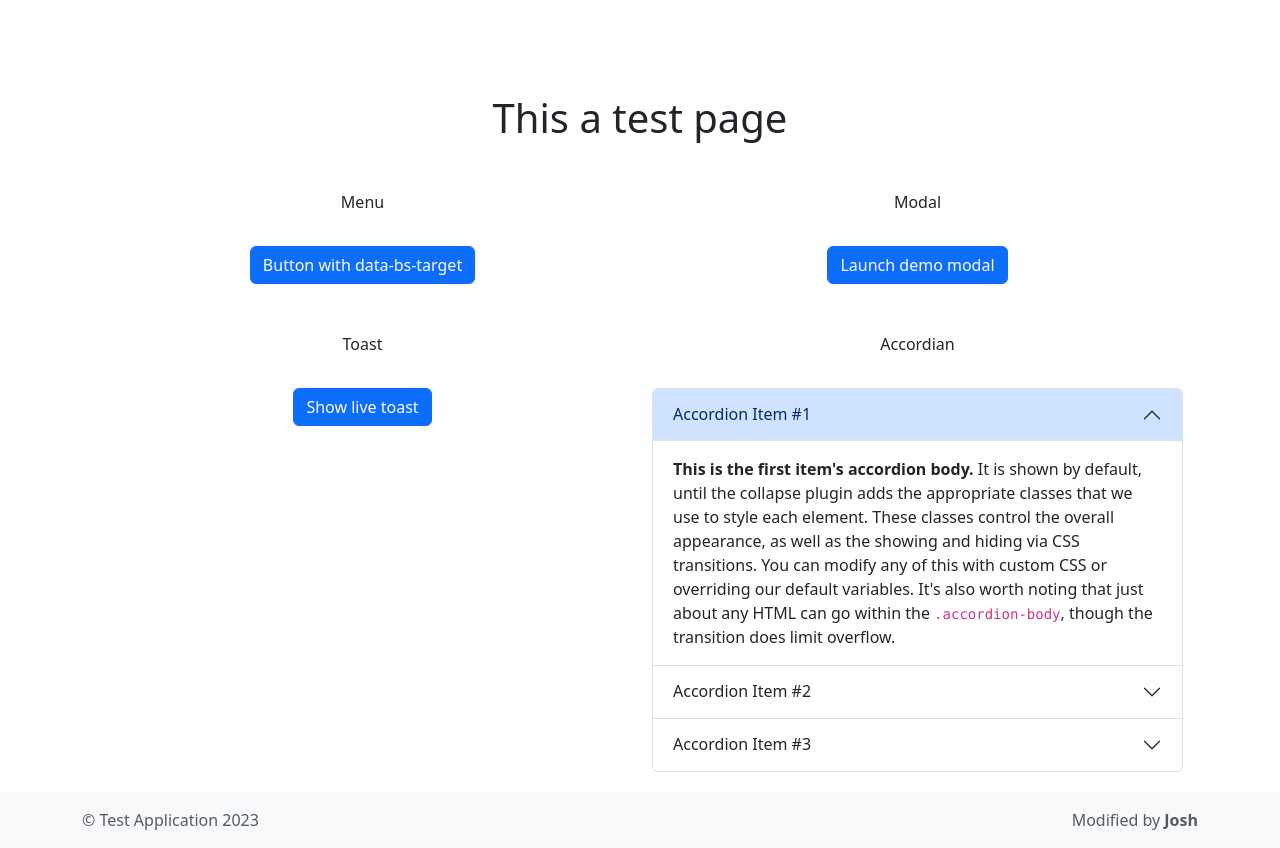
After one commit to JoshKarta/yii-project, a Yii app: template views/site/test.php in a window 1280 px wide. The commit adds this page. Run offline with PHP 8.4 and a stand-in for Yii, Linux system fonts and the light colour scheme; the template is opened without the code that fills it, so the values that code supplies are empty; some libraries are stand-ins or nearby versions.

Commit message:
testing bootstrap components

```diff
--- a/config/db.php
+++ b/config/db.php
@@ -4,7 +4,7 @@ return [
     'class' => 'yii\db\Connection',
     'dsn' => 'mysql:host=localhost;dbname=test',
     'username' => 'root',
-    'password' => '',
+    'password' => '!Shawn#2002',
     'charset' => 'utf8',
 
     // Schema cache options (for production environment)
--- a/views/layouts/main.php
+++ b/views/layouts/main.php
@@ -18,15 +18,17 @@ $this->registerMetaTag(['name' => 'viewport', 'content' => 'width=device-width,
 $this->registerMetaTag(['name' => 'description', 'content' => $this->params['meta_description'] ?? '']);
 $this->registerMetaTag(['name' => 'keywords', 'content' => $this->params['meta_keywords'] ?? '']);
 $this->registerLinkTag(['rel' => 'icon', 'type' => 'image/x-icon', 'href' => Yii::getAlias('@web/favicon.ico')]);
-$this->registerJsFile('@web/js/main.js', ['position'=>\yii\web\View::POS_END])
+$this->registerJsFile('@web/js/main.js', ['position' => \yii\web\View::POS_END])
 ?>
 <?php $this->beginPage() ?>
 <!DOCTYPE html>
 <html lang="<?= Yii::$app->language ?>" class="h-100">
+
 <head>
     <title><?= Html::encode($this->title) ?></title>
     <?php $this->head() ?>
 </head>
+
 <body class="d-flex flex-column h-100">
     <?php $this->beginBody() ?>
 
@@ -44,13 +46,15 @@ $this->registerJsFile('@web/js/main.js', ['position'=>\yii\web\View::POS_END])
                 ['label' => 'About', 'url' => ['/site/about']],
                 ['label' => 'Countries', 'url' => ['/countries/index']],
                 ['label' => 'Contact', 'url' => ['/site/contact']],
+                ['label' => 'Test', 'url' => ['/site/test']],
                 Yii::$app->user->isGuest
                     ? ['label' => 'Login', 'url' => ['/site/login']] :
                     [
                         'label' => 'Account',
                         'items' => [
                             ['label' => 'Profiel', 'url' => ['/site/about']],
-                         ['label' => 'Logout', "url" => ['/site/logout'], 'linkOptions' => ['data-method' => 'post',]
+                            [
+                                'label' => 'Logout', "url" => ['/site/logout'], 'linkOptions' => ['data-method' => 'post',]
                             ],
                         ],
                     ],
@@ -62,7 +66,7 @@ $this->registerJsFile('@web/js/main.js', ['position'=>\yii\web\View::POS_END])
 
     <main id="main" class="flex-shrink-0" role="main">
         <div class="container">
-        <?php if (!empty($this->params['breadcrumbs'])): ?>
+            <?php if (!empty($this->params['breadcrumbs'])) : ?>
                 <?= Breadcrumbs::widget(['links' => $this->params['breadcrumbs']]) ?>
             <?php endif ?>
             <?= Alert::widget() ?>
@@ -81,5 +85,6 @@ $this->registerJsFile('@web/js/main.js', ['position'=>\yii\web\View::POS_END])
 
     <?php $this->endBody() ?>
 </body>
+
 </html>
 <?php $this->endPage() ?>
--- /dev/null
+++ b/views/site/test.php
@@ -0,0 +1,148 @@
+<?php
+
+/** @var yii\web\View $this */
+$this->title = "Test";
+$this->registerJs("
+    Toast()
+");
+
+?>
+
+<div class="container">
+    <div class="pt-4">
+        <h1 class="text-center">This a test page</h1>
+
+        <div class="row mt-5">
+            <div class="col">
+                <div class="d-flex flex-column align-items-center  ">
+                    <p class="pb-3">Menu</p>
+
+                    <!-- Button trigger menu -->
+                    <button class="btn btn-primary" type="button" data-bs-toggle="offcanvas" data-bs-target="#offcanvasExample" aria-controls="offcanvasExample">
+                        Button with data-bs-target
+                    </button>
+
+                    <!-- Menu -->
+                    <div class="offcanvas offcanvas-start" tabindex="-1" id="offcanvasExample" aria-labelledby="offcanvasExampleLabel">
+                        <div class="offcanvas-header">
+                            <h5 class="offcanvas-title" id="offcanvasExampleLabel">Offcanvas</h5>
+                            <button type="button" class="btn-close" data-bs-dismiss="offcanvas" aria-label="Close"></button>
+                        </div>
+                        <div class="offcanvas-body">
+                            <div>
+                                Some text as placeholder. In real life you can have the elements you have chosen. Like, text, images, lists, etc.
+                            </div>
+                            <div class="dropdown mt-3">
+                                <button class="btn btn-secondary dropdown-toggle" type="button" data-bs-toggle="dropdown">
+                                    Dropdown button
+                                </button>
+                                <ul class="dropdown-menu">
+                                    <li><a class="dropdown-item" href="#">Action</a></li>
+                                    <li><a class="dropdown-item" href="#">Another action</a></li>
+                                    <li><a class="dropdown-item" href="#">Something else here</a></li>
+                                </ul>
+                            </div>
+                        </div>
+                    </div>
+                </div>
+            </div>
+            <div class="col">
+                <div class="d-flex flex-column align-items-center ">
+                    <p class="pb-3">Modal</p>
+
+                    <!-- Button trigger modal -->
+                    <button type="button" class="btn btn-primary" data-bs-toggle="modal" data-bs-target="#staticBackdrop">
+                        Launch demo modal
+                    </button>
+
+                    <!-- Modal -->
+                    <div class="modal fade" id="staticBackdrop" data-bs-backdrop="static" data-bs-keyboard="false" tabindex="-1" aria-labelledby="staticBackdropLabel" aria-hidden="true">
+                        <div class="modal-dialog">
+                            <div class="modal-content">
+                                <div class="modal-header">
+                                    <h1 class="modal-title fs-5" id="exampleModalLabel">Modal title</h1>
+                                    <button type="button" class="btn-close" data-bs-dismiss="modal" aria-label="Close"></button>
+                                </div>
+                                <div class="modal-body">
+                                    ...
+                                </div>
+                                <div class="modal-footer">
+                                    <button type="button" class="btn btn-secondary" data-bs-dismiss="modal">Close</button>
+                                    <button type="button" class="btn btn-primary">Save changes</button>
+                                </div>
+                            </div>
+                        </div>
+                    </div>
+                </div>
+            </div>
+        </div>
+        <div class="row mt-5">
+            <div class="col">
+                <div class="d-flex flex-column align-items-center  ">
+                    <p class="pb-3">Toast</p>
+
+                    <button type="button" class="btn btn-primary" id="liveToastBtn">Show live toast</button>
+
+                    <div class="toast-container position-fixed top-0 end-0 p-3">
+                        <div id="liveToast" class="toast bg-white" role="alert" aria-live="assertive" aria-atomic="true">
+                            <div class="toast-header">
+                                <img src="..." class="rounded me-2" alt="...">
+                                <strong class="me-auto">Bootstrap</strong>
+                                <small>11 mins ago</small>
+                                <button type="button" class="btn-close" data-bs-dismiss="toast" aria-label="Close"></button>
+                            </div>
+                            <div class="toast-body">
+                                Hello, world! This is a toast message.
+                            </div>
+                        </div>
+                    </div>
+                </div>
+            </div>
+            <div class="col">
+                <div class="d-flex flex-column align-items-center ">
+                    <p class="pb-3">Accordian</p>
+
+                    <!-- Accordian -->
+                    <div class="accordion w-100 " id="accordionExample">
+                        <div class="accordion-item">
+                            <h2 class="accordion-header">
+                                <button class="accordion-button" type="button" data-bs-toggle="collapse" data-bs-target="#collapseOne" aria-expanded="true" aria-controls="collapseOne">
+                                    Accordion Item #1
+                                </button>
+                            </h2>
+                            <div id="collapseOne" class="accordion-collapse collapse show" data-bs-parent="#accordionExample">
+                                <div class="accordion-body">
+                                    <strong>This is the first item's accordion body.</strong> It is shown by default, until the collapse plugin adds the appropriate classes that we use to style each element. These classes control the overall appearance, as well as the showing and hiding via CSS transitions. You can modify any of this with custom CSS or overriding our default variables. It's also worth noting that just about any HTML can go within the <code>.accordion-body</code>, though the transition does limit overflow.
+                                </div>
+                            </div>
+                        </div>
+                        <div class="accordion-item">
+                            <h2 class="accordion-header">
+                                <button class="accordion-button collapsed" type="button" data-bs-toggle="collapse" data-bs-target="#collapseTwo" aria-expanded="false" aria-controls="collapseTwo">
+                                    Accordion Item #2
+                                </button>
+                            </h2>
+                            <div id="collapseTwo" class="accordion-collapse collapse" data-bs-parent="#accordionExample">
+                                <div class="accordion-body">
+                                    <strong>This is the second item's accordion body.</strong> It is hidden by default, until the collapse plugin adds the appropriate classes that we use to style each element. These classes control the overall appearance, as well as the showing and hiding via CSS transitions. You can modify any of this with custom CSS or overriding our default variables. It's also worth noting that just about any HTML can go within the <code>.accordion-body</code>, though the transition does limit overflow.
+                                </div>
+                            </div>
+                        </div>
+                        <div class="accordion-item">
+                            <h2 class="accordion-header">
+                                <button class="accordion-button collapsed" type="button" data-bs-toggle="collapse" data-bs-target="#collapseThree" aria-expanded="false" aria-controls="collapseThree">
+                                    Accordion Item #3
+                                </button>
+                            </h2>
+                            <div id="collapseThree" class="accordion-collapse collapse" data-bs-parent="#accordionExample">
+                                <div class="accordion-body">
+                                    <strong>This is the third item's accordion body.</strong> It is hidden by default, until the collapse plugin adds the appropriate classes that we use to style each element. These classes control the overall appearance, as well as the showing and hiding via CSS transitions. You can modify any of this with custom CSS or overriding our default variables. It's also worth noting that just about any HTML can go within the <code>.accordion-body</code>, though the transition does limit overflow.
+                                </div>
+                            </div>
+                        </div>
+                    </div>
+                </div>
+            </div>
+        </div>
+    </div>
+</div>
--- a/web/css/site.css
+++ b/web/css/site.css
@@ -4,7 +4,7 @@ main > .container {
 
 .footer {
   background-color: #f5f5f5;
-    font-size: .9em;
+  font-size: 0.9em;
   height: 60px;
 }
 
@@ -19,8 +19,9 @@ main > .container {
 }
 
 /* add sorting icons to gridview sort links */
-a.asc:after, a.desc:after {
-    content: '';
+a.asc:after,
+a.desc:after {
+  content: "";
   left: 3px;
   display: inline-block;
   width: 0;
@@ -40,7 +41,7 @@ a.desc:after {
   border-bottom-width: 0;
 }
 
-.grid-view > .summary{
+.grid-view > .summary {
   margin-bottom: 8px;
 }
 
@@ -68,17 +69,17 @@ a.desc:after {
   color: rgba(255, 255, 255, 0.5);
 }
 
-@media(max-width:767px) {
+@media (max-width: 767px) {
   .nav li > form > button.logout {
-        display:block;
+    display: block;
     text-align: left;
     width: 100%;
     padding: 10px 0;
   }
 }
 
-@media (min-width:1280px) {
-    .navbar-collapse{
+@media (min-width: 1280px) {
+  .navbar-collapse {
     display: flex;
     justify-content: end;
     font-size: 20px;
--- a/web/js/main.js
+++ b/web/js/main.js
@@ -9,16 +9,15 @@ function Toast() {
   if (toastTrigger) {
     const toastBootstrap =
       bootstrap.Toast.getOrCreateInstance(toastLiveExample);
-    // toastTrigger.addEventListener("click", () => {
+    toastTrigger.addEventListener("click", () => {
       toastBootstrap.show();
-    // });
+    });
   }
 }
 
 function OpenToast() {
   const toastLiveExample = document.getElementById("liveToast");
 
-  const toastBootstrap =
-      bootstrap.Toast.getOrCreateInstance(toastLiveExample);
-      toastBootstrap.show();
+  const toastBootstrap = bootstrap.Toast.getOrCreateInstance(toastLiveExample);
+  toastBootstrap.show();
 }
```
Also changed, not shown: controllers/SiteController.php (+10 -0 lines). Lines whose indentation alone changed are shown as unchanged.
